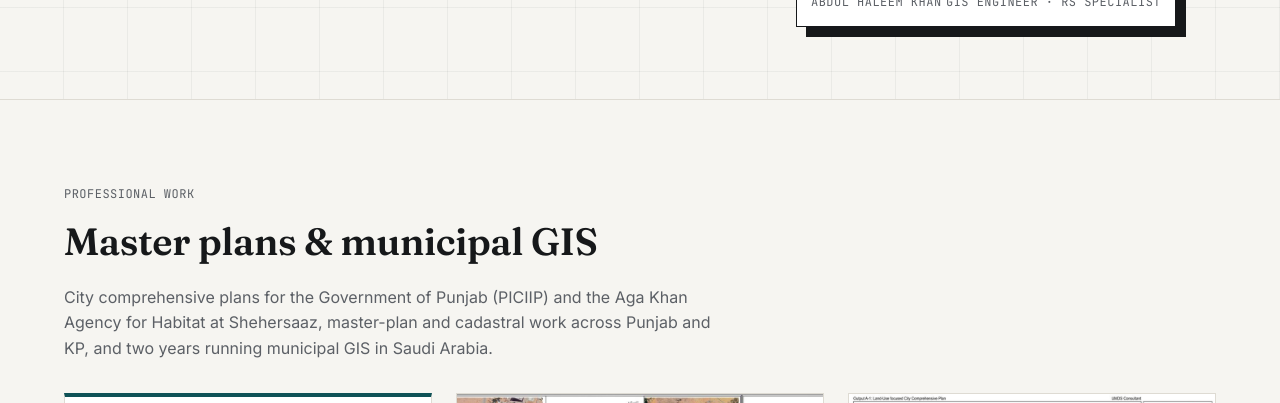
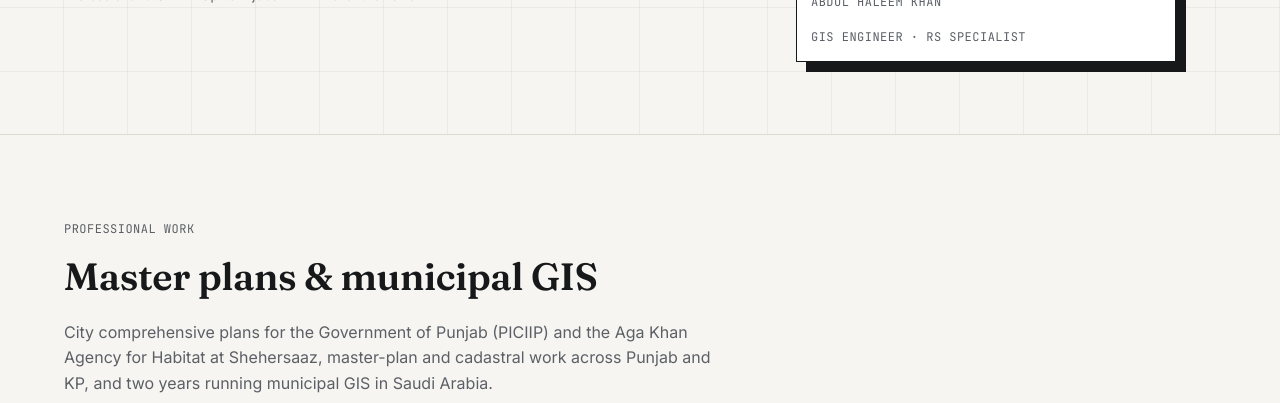
Before and after one commit to Abdul-Haleem-Khan-RS-GIS/Geospatial_Portfolio, a plain HTML site: page index.html in a window 1280 px wide. Shown: the part 697-1100 px from the top of the page. Drawn offline with Linux system fonts and the light colour scheme.

Commit message:
Space out photo caption
Co-Authored-By: Claude Opus 5.5 <noreply@anthropic.com>
Claude-Session: https://claude.ai/code/session_019ix2VwBFEfSriveM5Esb5E

```diff
--- a/assets/site.css
+++ b/assets/site.css
@@ -25,7 +25,7 @@ h1{font-family:var(--serif);font-weight:600;font-size:clamp(40px,5.4vw,64px);lin
 .sheet{background:#fff;border:1px solid var(--ink);padding:14px;box-shadow:10px 10px 0 var(--ink)}
 .sheet img{width:100%;aspect-ratio:4/3;object-fit:cover;object-position:center}
 .sheet.portrait{max-width:380px;margin-left:auto}.sheet.portrait img{aspect-ratio:400/512;object-position:top}
-.sheet figcaption{display:flex;justify-content:space-between;margin-top:10px}
+.sheet figcaption{display:flex;justify-content:space-between;gap:16px;flex-wrap:wrap;margin-top:10px}
 section{padding:80px 0;border-bottom:1px solid var(--line)}
 h2{font-family:var(--serif);font-weight:600;font-size:38px;margin:6px 0 12px;letter-spacing:-.01em}
 .sub{color:var(--muted);max-width:42em;margin:0 0 32px}
```
